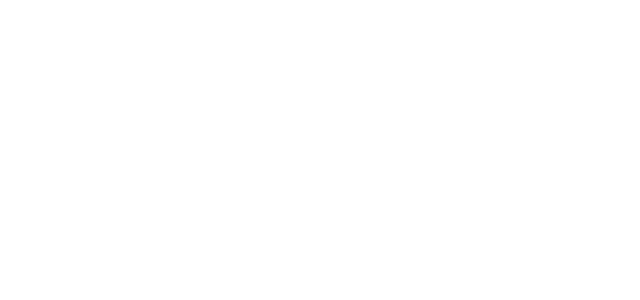
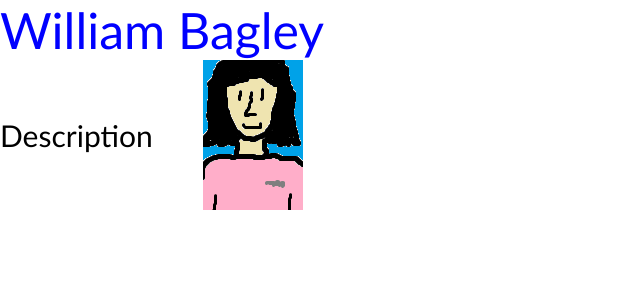
Before and after one commit to wbagley01/wbagley01.github.io, a React (Create React App) app: page / in a window 1280 px wide. Shown: the top 300 px of the page, without its empty margins (0-640 px from the left). Built offline with nearby package versions, Linux system fonts and the light colour scheme.

Commit message:
Started Header formatting

```diff
--- a/src/App.css
+++ b/src/App.css
@@ -1,6 +1,7 @@
 
 .App {
   font: bold;
+  font-family: 'Trebuchet MS', 'Lucida Sans Unicode', 'Lucida Grande', 'Lucida Sans', Arial, sans-serif;
 }
 
 .App-header {
@@ -13,11 +14,3 @@
   font-size: calc(10px + 2vmin);
   color: white;
 }
-
-h1 {
-  color: tomato;
-}
-
-h2 {
-  color: black;
-}
--- a/src/App.js
+++ b/src/App.js
@@ -1,10 +1,11 @@
 import logo from './logo.svg';
 import './App.css';
+import NameHeader from './components/header/NameHeader'
 
 function App() {
   return (
     <div className='App'>
-
+      <NameHeader />
     </div>
   );
 }
--- /dev/null
+++ b/src/components/header/NameHeader.css
@@ -0,0 +1,31 @@
+.NameHeader{
+    color: black;
+}
+
+.Name {
+    color: blue;
+    font-size: 50px;
+}
+
+.Description {
+    font-size: 30px;
+}
+
+.RealImage {
+    width: 100px;
+    margin-left: 50px;
+}
+
+.ImageIcons {
+    font-size: 10px;
+}
+
+.Container {
+    display: flex;
+    align-items: center;
+}
+
+/* Needs to have a link. Also want whenever you hover over it to get bigger and highlight*/
+.Social {
+    color: red;
+}
--- /dev/null
+++ b/src/components/header/NameHeader.js
@@ -0,0 +1,20 @@
+import React from 'react';
+import App from '../../App'
+import './NameHeader.css'
+
+function NameHeader() {
+    return(
+        <div className='NameHeader'>
+            <div className='Name'>William Bagley</div>
+            <div className='Container'>
+                <div className='Description'>Description</div>
+                <img src= '/images/william.png' className='RealImage' alt=''/>
+            </div>
+            <div className='Container'>
+
+            </div>
+        </div>
+    )
+}
+
+export default NameHeader;
--- a/src/components/header/titleheader.js
+++ /dev/null
@@ -1 +0,0 @@
-import './titleheader.css'
```
Also changed, not shown: public/images/william.png (added), src/components/header/titleheader.css (deleted).
